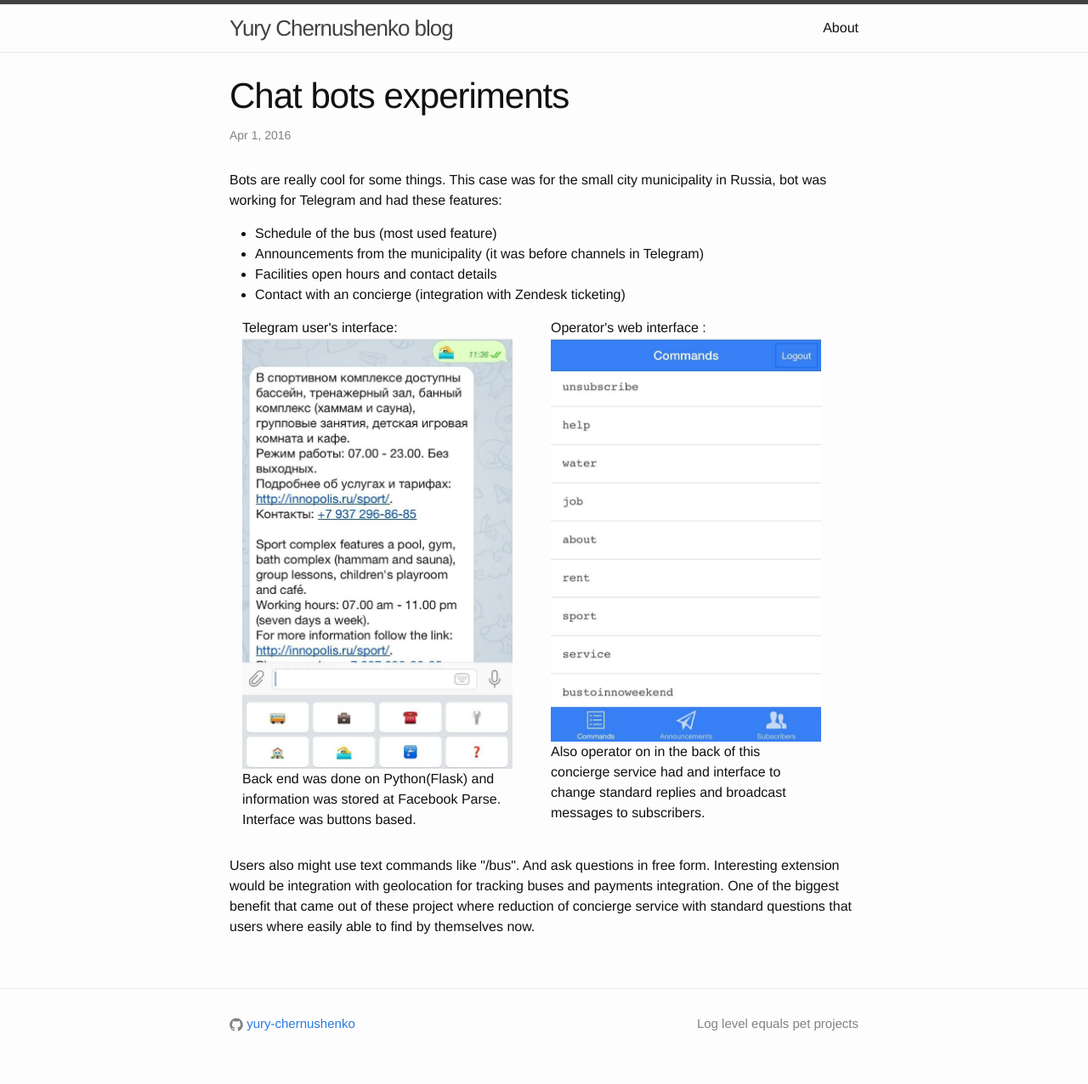
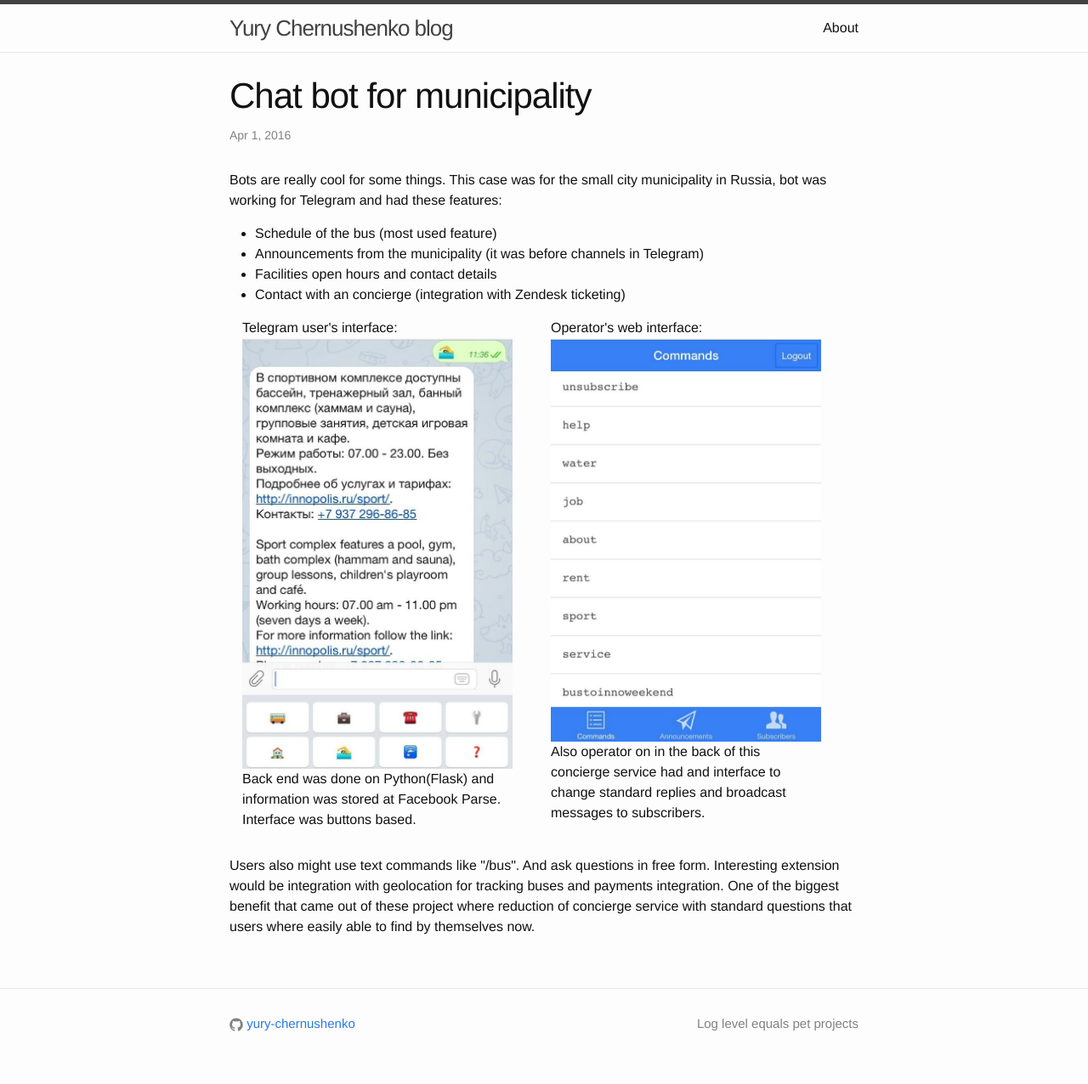
Before and after one commit to yury-chernushenko/yury-chernushenko.github.io, a Jekyll site: the page built from _posts/2016-04-01-bot-for-city.md, in a window 1280 px wide. Shown: the whole page at 85% size. Built offline with Jekyll 4.4.1, drawn with Linux system fonts in a browser that asks for light colours.

Commit message:
Add post

```diff
--- a/_posts/2016-04-01-bots-experiments.md
+++ b/_posts/2016-04-01-bot-for-city.md
@@ -1,6 +1,6 @@
 ---
 layout: post
-title:  "Chat bots experiments"
+title:  "Chat bot for municipality"
 date:   2016-04-01 14:19:20 +0200
 categories: software
 ---
@@ -48,7 +48,7 @@
 </div>
 
 <div class="text-col text-col-2" style="text-align:left;">
-    Operator's web interface :
+    Operator's web interface:
 
     <img src="/assets/2016-04-01-operator.jpg">
 
```
